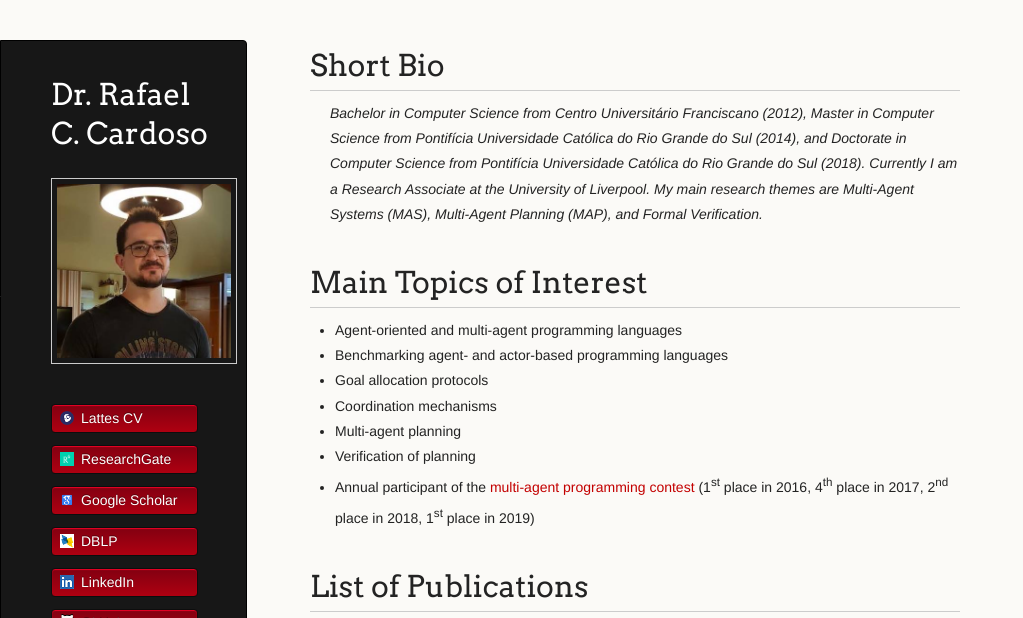
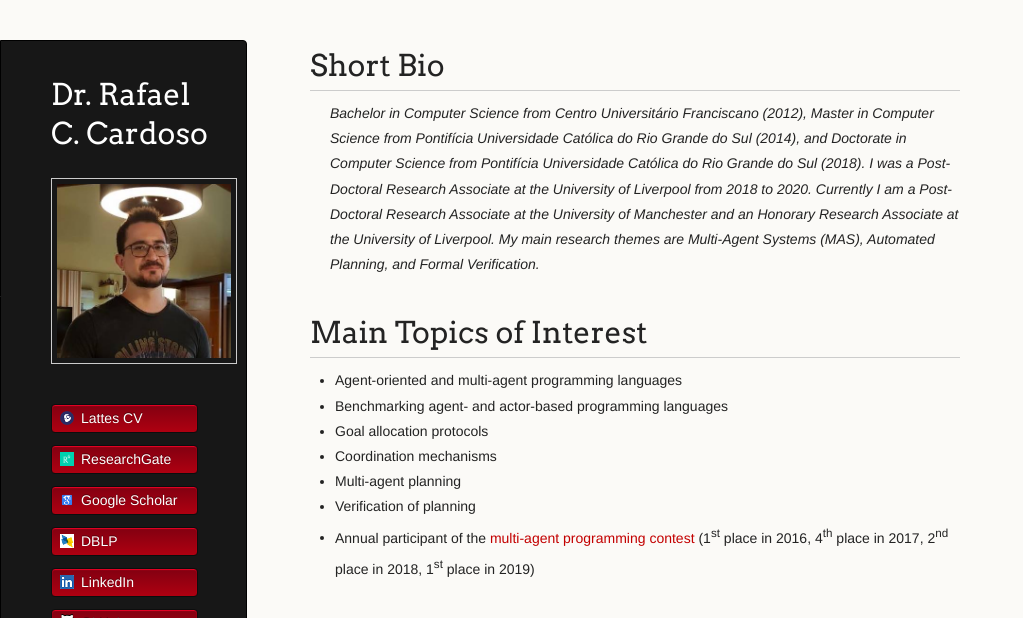
Before and after one commit to rafaelcaue/rafaelcaue.github.io, a Jekyll site: the page built from index.md, in a window 1280 px wide and 900 px high, cut to the strip 0-618 px from the top of the window. Shown: the whole strip, without its empty margins (0-1023 px from the left). Built offline with Jekyll 4.4.1, drawn with Linux system fonts in a browser that asks for light colours; our own code applies the rules of GitHub Pages for plain Markdown files.

Commit message:
Update index.md

```diff
--- a/index.md
+++ b/index.md
@@ -4,7 +4,7 @@ layout: default
 
 # Short Bio
 
-> Bachelor in Computer Science from Centro Universitário Franciscano (2012), Master in Computer Science from Pontifícia Universidade Católica do Rio Grande do Sul (2014), and Doctorate in Computer Science from Pontifícia Universidade Católica do Rio Grande do Sul (2018). Currently I am a Research Associate at the University of Liverpool. My main research themes are Multi-Agent Systems (MAS), Multi-Agent Planning (MAP), and Formal Verification.
+> Bachelor in Computer Science from Centro Universitário Franciscano (2012), Master in Computer Science from Pontifícia Universidade Católica do Rio Grande do Sul (2014), and Doctorate in Computer Science from Pontifícia Universidade Católica do Rio Grande do Sul (2018). I was a Post-Doctoral Research Associate at the University of Liverpool from 2018 to 2020. Currently I am a Post-Doctoral Research Associate at the University of Manchester and an Honorary Research Associate at the University of Liverpool. My main research themes are Multi-Agent Systems (MAS), Automated Planning, and Formal Verification.
 
 # Main Topics of Interest
 
```
